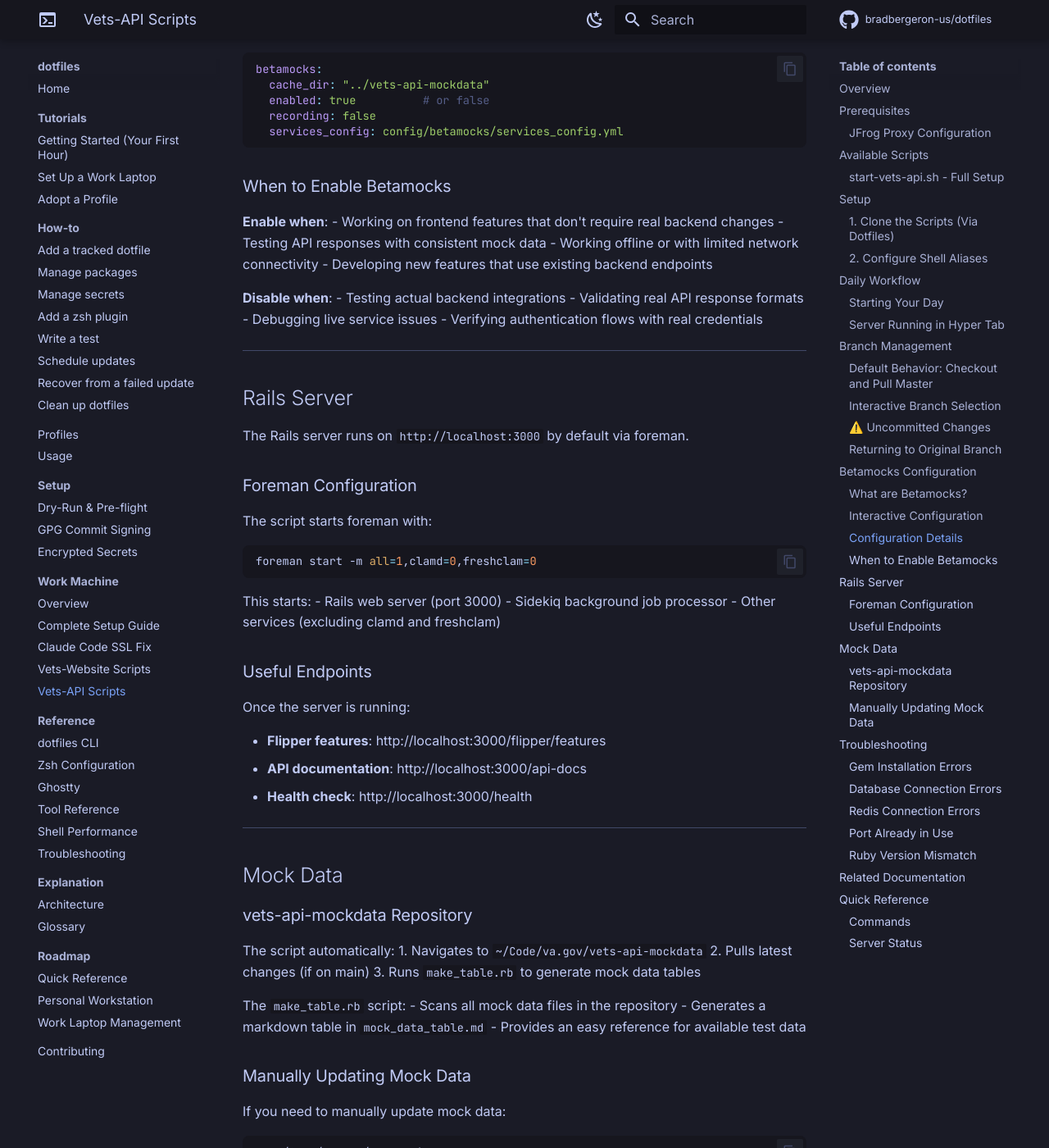
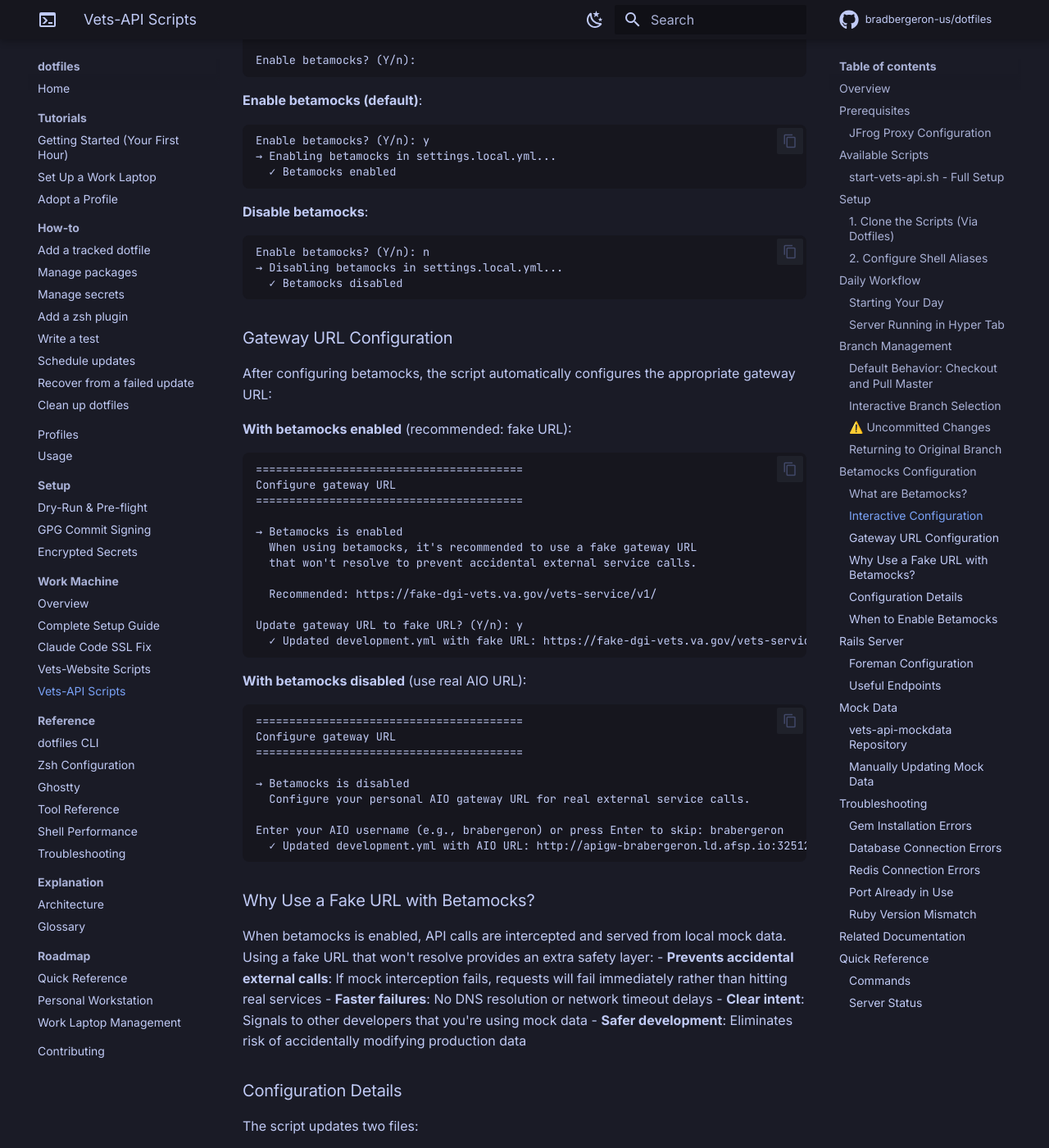
Before and after one commit to bradbergeron-us/dotfiles, an MkDocs documentation site: the page built from docs/vets-api.md, in a window 1280 px wide and 1400 px high, scrolled down 7179 px. Shown: the whole window at 82% size. Built offline with MkDocs 1.6.1 and Material for MkDocs 9.7.7, drawn with Linux system fonts in a browser that asks for light colours; comment, search, counter and statistics services are not loaded; some of the changed text lies outside the part shown.

Commit message:
Suggest fake gateway URL when betamocks is enabled
Improved the betamocks and gateway URL configuration workflow:

1. Moved betamocks configuration earlier (before gateway URL setup)
2. Gateway URL configuration now considers betamocks state:
   - With betamocks enabled: suggests fake URL (https://fake-dgi-vets.va.gov/vets-service/v1/)
   - With betamocks disabled: prompts for real AIO username URL

3. Benefits of fake URL with betamocks:
   - Prevents accidental external service calls if mock interception fails
   - Faster failure (no DNS resolution delays)
   - Clear signal to developers that mock data is in use
   - Eliminates risk of accidentally hitting production services

4. Updated documentation with:
   - New workflow order
   - Gateway URL configuration examples for both scenarios
   - Explanation of why fake URLs are recommended with betamocks
   - Updated example output showing the new prompts

````diff
--- a/docs/vets-api.md
+++ b/docs/vets-api.md
@@ -51,11 +51,12 @@ The comprehensive daily startup script that syncs everything.
 4. Updates vets-api-mockdata repository (from master)
 5. Runs `make_table.rb` to generate mock data tables
 6. Validates Ruby version
-7. **Configures Gemfile and Bundler to use jfrog proxy** (replaces rubygems.org, sets mirror)
-8. **Optionally installs/updates bundle dependencies** (only prompts if gems are out of date)
-9. **Configures betamocks** - prompts to enable or disable betamocks in settings.local.yml
-10. **Returns to original branch** - switches back to the branch you started on
-11. Starts the Rails server with foreman in a new Hyper tab
+7. **Configures betamocks** - prompts to enable or disable betamocks in settings.local.yml
+8. **Configures gateway URL** - suggests fake URL for betamocks or real AIO URL
+9. **Configures Gemfile and Bundler to use jfrog proxy** (replaces rubygems.org, sets mirror)
+10. **Optionally installs/updates bundle dependencies** (only prompts if gems are out of date)
+11. **Returns to original branch** - switches back to the branch you started on
+12. Starts the Rails server with foreman in a new Hyper tab
 
 **Time**: 2-4 minutes
 
@@ -169,6 +170,25 @@ Configure betamocks
 Enable betamocks? (Y/n): y
 → Enabling betamocks in settings.local.yml...
   ✓ Betamocks enabled
+
+========================================
+Configure gateway URL
+========================================
+
+→ Betamocks is enabled
+  When using betamocks, it's recommended to use a fake gateway URL
+  that won't resolve to prevent accidental external service calls.
+
+  Recommended: https://fake-dgi-vets.va.gov/vets-service/v1/
+
+Update gateway URL to fake URL? (Y/n): y
+  ✓ Updated development.yml with fake URL: https://fake-dgi-vets.va.gov/vets-service/v1/
+
+→ Configuring Gemfile for jfrog proxy...
+  ✓ Gemfile configured for jfrog proxy
+
+→ Installing bundle dependencies...
+  ✓ Bundle install complete
 
 → Returning to original branch: feature-branch
   ✓ Switched back to feature-branch
@@ -289,7 +309,7 @@ This ensures that:
 
 ## Betamocks Configuration
 
-The script provides interactive betamocks configuration to enable or disable mock external service responses.
+The script provides interactive betamocks configuration to enable or disable mock external service responses, and automatically configures the appropriate gateway URL based on your selection.
 
 ### What are Betamocks?
 
@@ -325,16 +345,67 @@ Enable betamocks? (Y/n): n
   ✓ Betamocks disabled
 ```
 
+### Gateway URL Configuration
+
+After configuring betamocks, the script automatically configures the appropriate gateway URL:
+
+**With betamocks enabled** (recommended: fake URL):
+```
+========================================
+Configure gateway URL
+========================================
+
+→ Betamocks is enabled
+  When using betamocks, it's recommended to use a fake gateway URL
+  that won't resolve to prevent accidental external service calls.
+
+  Recommended: https://fake-dgi-vets.va.gov/vets-service/v1/
+
+Update gateway URL to fake URL? (Y/n): y
+  ✓ Updated development.yml with fake URL: https://fake-dgi-vets.va.gov/vets-service/v1/
+```
+
+**With betamocks disabled** (use real AIO URL):
+```
+========================================
+Configure gateway URL
+========================================
+
+→ Betamocks is disabled
+  Configure your personal AIO gateway URL for real external service calls.
+
+Enter your AIO username (e.g., brabergeron) or press Enter to skip: brabergeron
+  ✓ Updated development.yml with AIO URL: http://apigw-brabergeron.ld.afsp.io:32512/vets-service/v1/
+```
+
+### Why Use a Fake URL with Betamocks?
+
+When betamocks is enabled, API calls are intercepted and served from local mock data. Using a fake URL that won't resolve provides an extra safety layer:
+- **Prevents accidental external calls**: If mock interception fails, requests will fail immediately rather than hitting real services
+- **Faster failures**: No DNS resolution or network timeout delays
+- **Clear intent**: Signals to other developers that you're using mock data
+- **Safer development**: Eliminates risk of accidentally modifying production data
+
 ### Configuration Details
 
-The script updates `config/settings.local.yml`:
+The script updates two files:
 
+**settings.local.yml** (betamocks):
 ```yaml
 betamocks:
   cache_dir: "../vets-api-mockdata"
   enabled: true          # or false
   recording: false
   services_config: config/betamocks/services_config.yml
+```
+
+**settings/development.yml** (gateway URL):
+```yaml
+# With betamocks enabled:
+base_url: 'https://fake-dgi-vets.va.gov/vets-service/v1/'
+
+# With betamocks disabled:
+base_url: 'http://apigw-yourusername.ld.afsp.io:32512/vets-service/v1/'
 ```
 
 ### When to Enable Betamocks
````
Also changed, not shown: other parts of docs/vets-api.md (+4 -2 lines), 1 other file.
